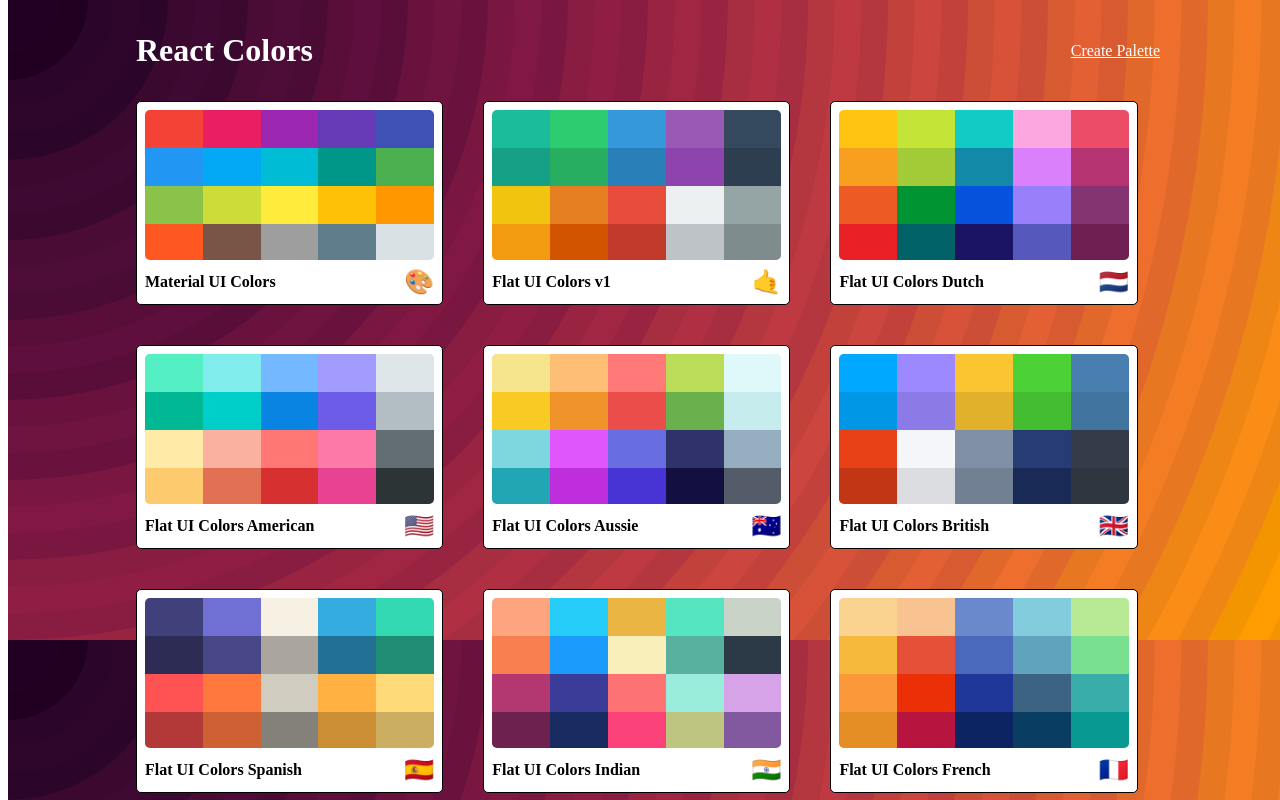
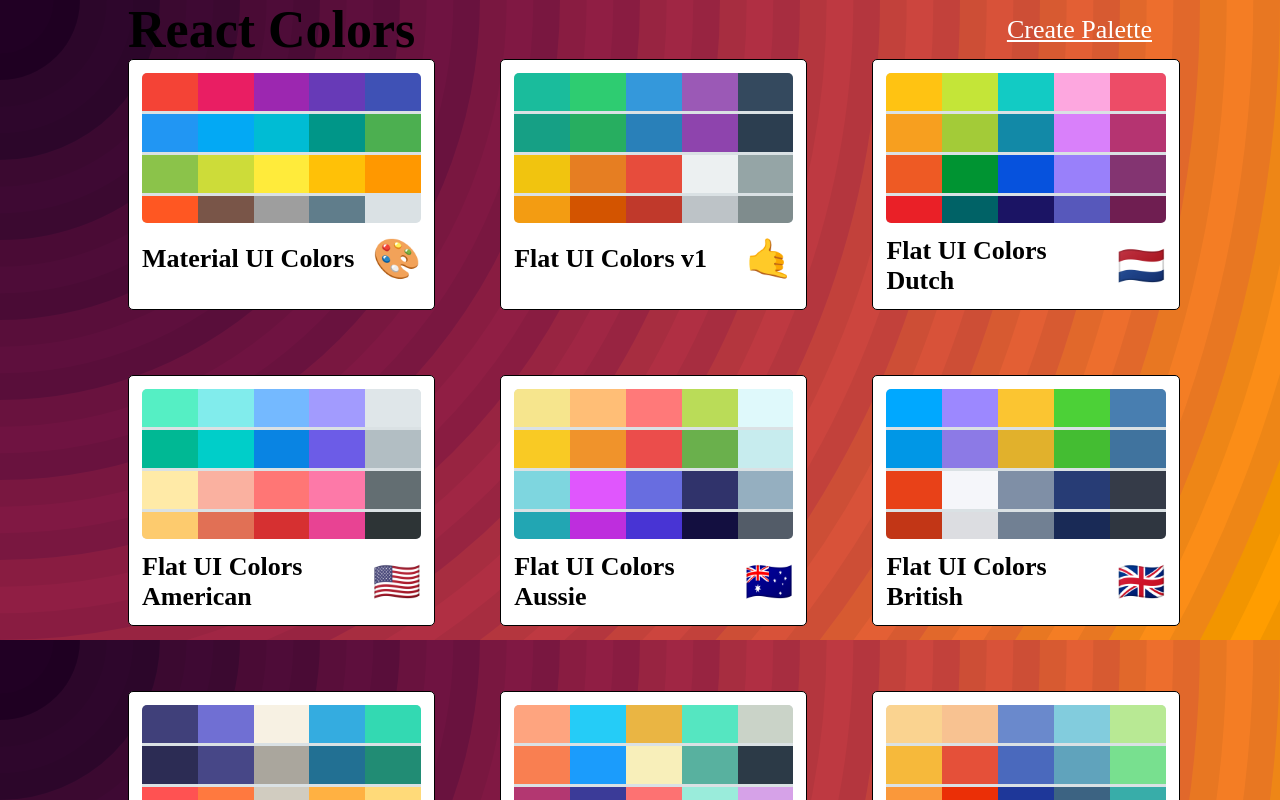
Before and after one commit to ScooterMcgavindev/color-me-react, a React app: page / in a window 1280 px wide. Built offline with nearby package versions, Linux system fonts and the light colour scheme.

Commit message:
fixed margin issue

```diff
--- a/src/styles/PaletteListStyles.js
+++ b/src/styles/PaletteListStyles.js
@@ -1,5 +1,5 @@
+import bg from './bg.svg';
 import sizes from './sizes';
-import bg from './bg.svg';
 /** Style palette variables */
 export default {
   "@global": {
--- a/src/styles/index.css
+++ b/src/styles/index.css
@@ -1,6 +1,6 @@
-body {
+* {
   margin: 0;
-  background-color: peachpuff;
+  padding: 0;
   color: black;
   font-size: 26px;
 }
```
Also changed, not shown: src/components/App.js (+6 -5 lines).
